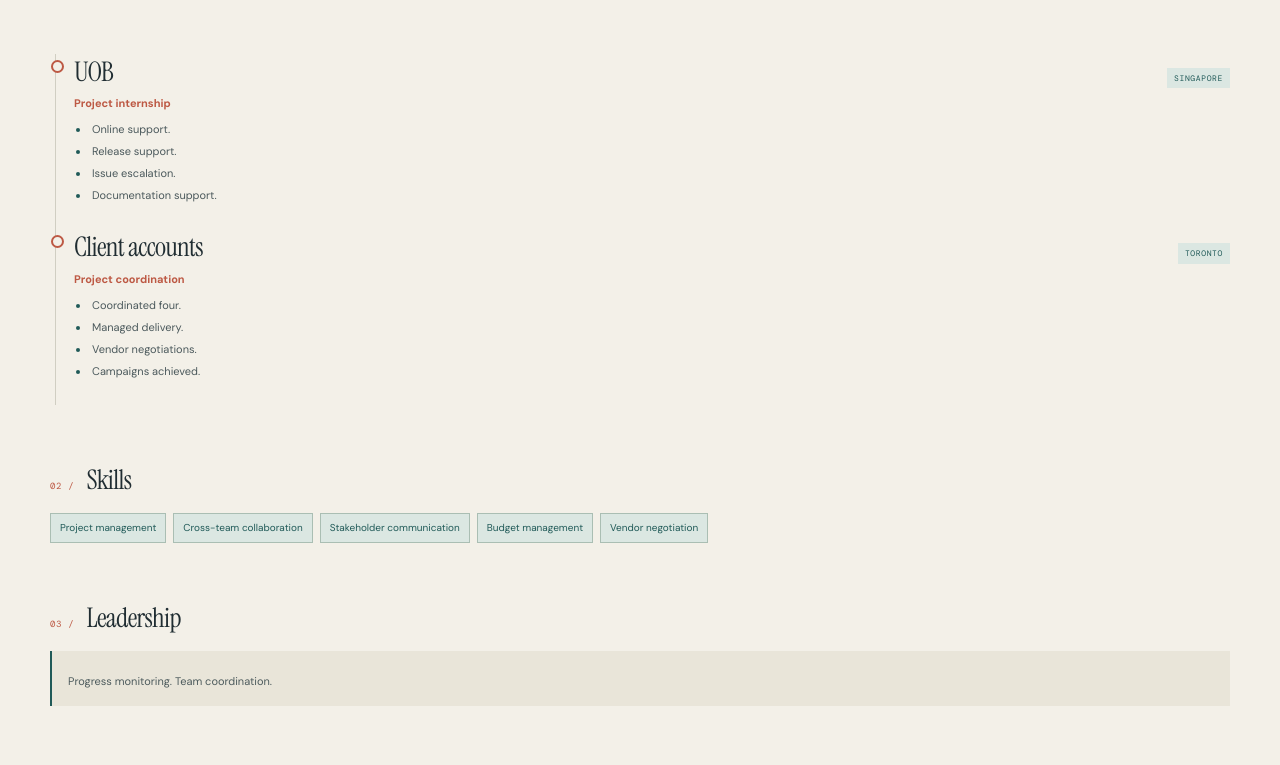
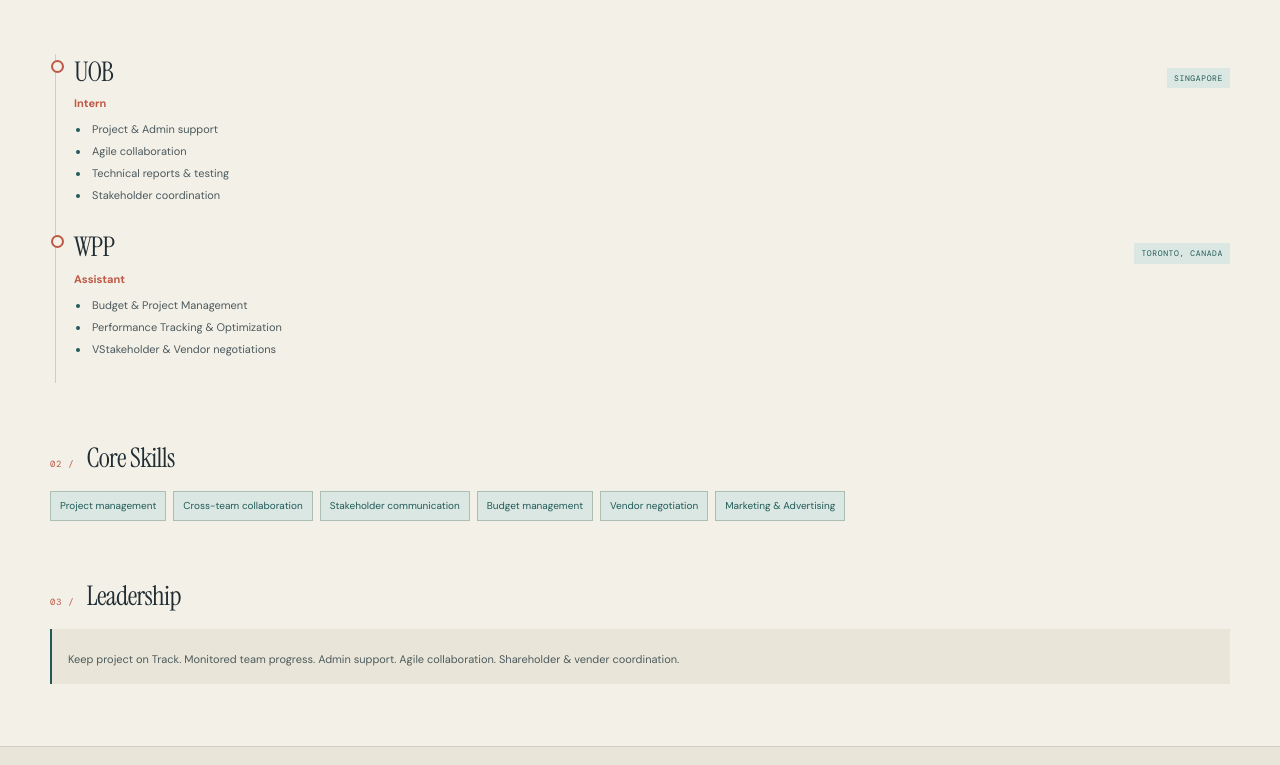
Before and after one commit to madi999999/portfolio, a plain HTML site: page Experience.html in a window 1280 px wide. Shown: the part 253-1018 px from the top of the page. Drawn offline with nearby package versions, Linux system fonts and the light colour scheme.

Commit message:
Update Experience.html

```diff
--- a/Experience.html
+++ b/Experience.html
@@ -11,7 +11,7 @@
   </head>
   <body>
     <header class="site-header shell">
-      <a class="brand" href="index.html" aria-label="Madison S. home"><img src="images/monogram.svg" alt=""><span>Profile / 01</span></a>
+      <a class="brand" href="index.html" aria-label="Madison S. home"><img src="images/monogram.svg" alt=""><span>Madison S.</span></a>
       <button class="menu-toggle" type="button" aria-expanded="false" aria-controls="site-nav">Menu</button>
       <nav class="site-nav" id="site-nav" aria-label="Main navigation">
         <a href="index.html" data-page="index.html">Profile</a>
@@ -26,41 +26,40 @@
       <header class="detail-hero">
         <p class="eyebrow">Professional background</p>
         <h1>Experience</h1>
-        <p class="intro">Project coordination.</p>
+        <p class="intro">Project Coordinator</p>
       </header>
       <section class="section" aria-label="Work experience">
         <div class="timeline">
           <article class="role">
             <div class="role-heading"><h2>UOB</h2><span class="tag">Singapore</span></div>
-            <p class="role-title">Project internship</p>
+            <p class="role-title">Intern</p>
             <ul>
-              <li>Online support.</li>
-              <li>Release support.</li>
-              <li>Issue escalation.</li>
-              <li>Documentation support.</li>
+              <li>Project & Admin support</li>
+              <li>Agile collaboration</li>
+              <li>Technical reports & testing</li>
+              <li>Stakeholder coordination</li>
             </ul>
           </article>
           <article class="role">
-            <div class="role-heading"><h2>Client accounts</h2><span class="tag">Toronto</span></div>
-            <p class="role-title">Project coordination</p>
+            <div class="role-heading"><h2>WPP</h2><span class="tag">Toronto, Canada</span></div>
+            <p class="role-title">Assistant</p>
             <ul>
-              <li>Coordinated four.</li>
-              <li>Managed delivery.</li>
-              <li>Vendor negotiations.</li>
-              <li>Campaigns achieved.</li>
+              <li>Budget & Project Management</li>
+              <li>Performance Tracking & Optimization</li>
+              <li>VStakeholder & Vendor negotiations</li>
             </ul>
           </article>
         </div>
       </section>
       <section class="section">
-        <div class="section-heading"><span class="number">02 /</span><h2>Skills</h2></div>
+        <div class="section-heading"><span class="number">02 /</span><h2>Core Skills</h2></div>
         <div class="skills">
-          <span>Project management</span><span>Cross-team collaboration</span><span>Stakeholder communication</span><span>Budget management</span><span>Vendor negotiation</span>
+          <span>Project management</span><span>Cross-team collaboration</span><span>Stakeholder communication</span><span>Budget management</span><span>Vendor negotiation</span><span>Marketing & Advertising</span>
         </div>
       </section>
       <section class="section">
         <div class="section-heading"><span class="number">03 /</span><h2>Leadership</h2></div>
-        <aside class="scope-note"><p>Progress monitoring. Team coordination.</p></aside>
+        <aside class="scope-note"><p>Keep project on Track. Monitored team progress. Admin support. Agile collaboration. Shareholder & vender coordination.</p></aside>
       </section>
     </main>
     <footer class="site-footer"><div class="shell footer-inner"><div><span class="eyebrow">Next step</span><p>Let's Talk!</p></div><a class="email-button" href="mailto:madison9z@outlook.com">Email Madison ↗</a></div></footer>
```
